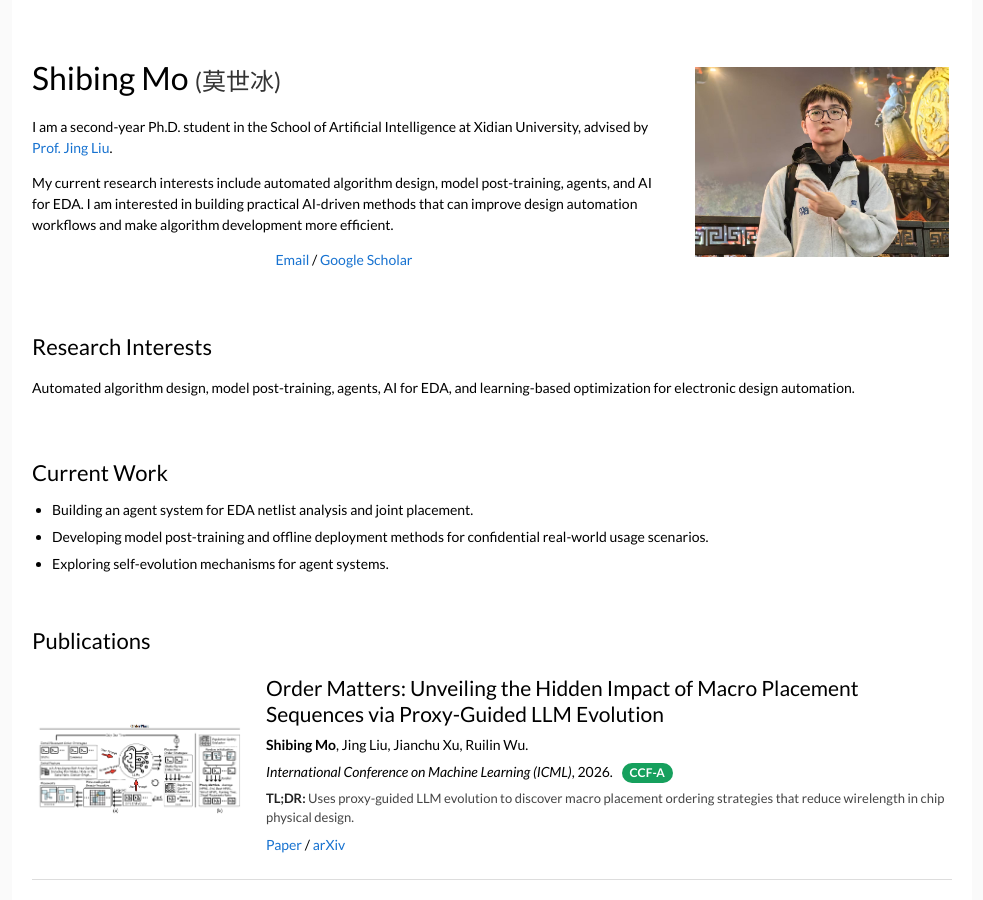
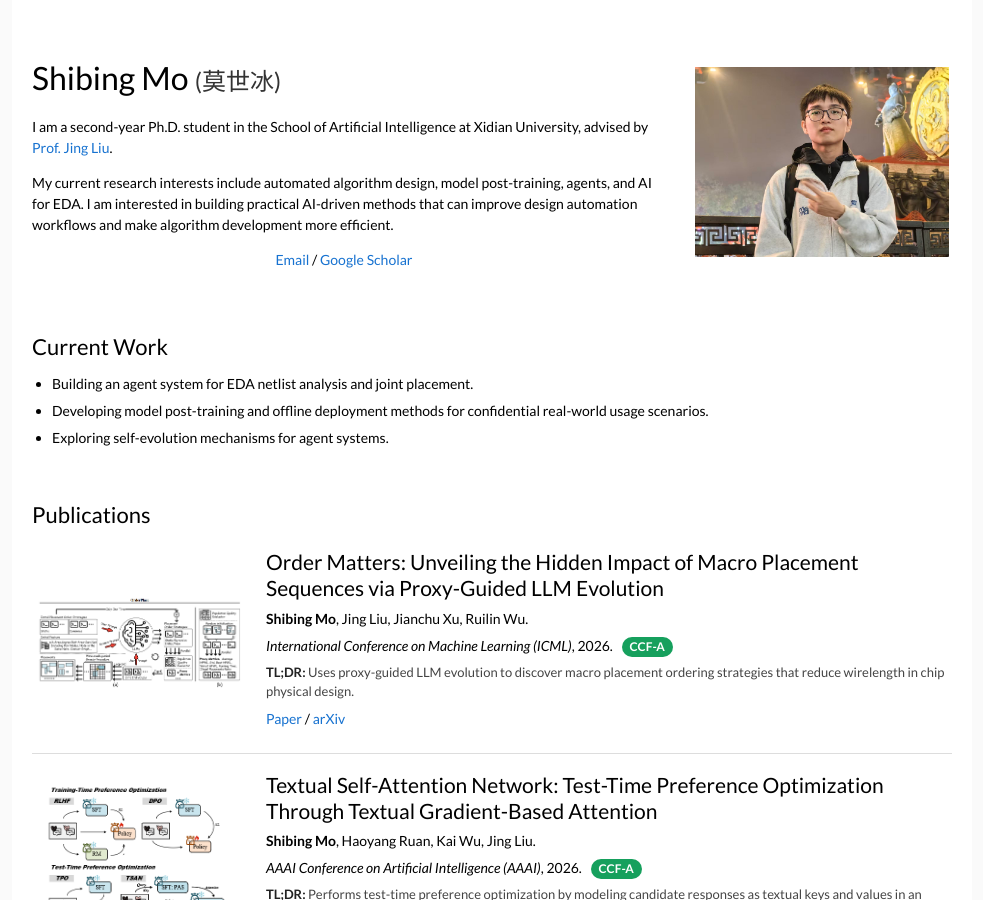
Before and after one commit to Explorermomo/Myself, a Jekyll site: the page index.html, which Jekyll copies as it is, in a window 1280 px wide and 900 px high. Shown: the whole window, without its empty margins (148-1131 px from the left). Built offline with Jekyll 4.4.1, drawn with Linux system fonts in a browser that asks for light colours.

Commit message:
Remove redundant research interests section

```diff
--- a/index.html
+++ b/index.html
@@ -30,14 +30,6 @@
         </p>
       </div>
       <img class="portrait" src="images/profile.jpg" alt="Shibing Mo profile photo">
-    </section>
-
-    <section class="section">
-      <h2>Research Interests</h2>
-      <p>
-        Automated algorithm design, model post-training, agents, AI for EDA, and learning-based
-        optimization for electronic design automation.
-      </p>
     </section>
 
     <section class="section">
```
Also changed, not shown: _layouts/default.html (+0 -8 lines).
